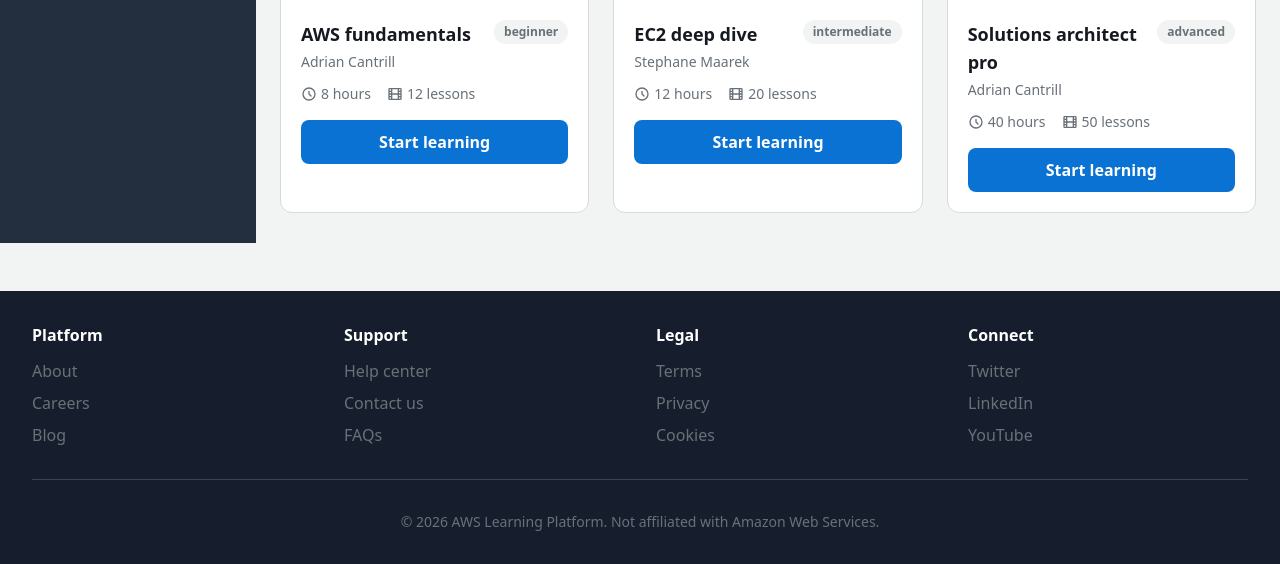
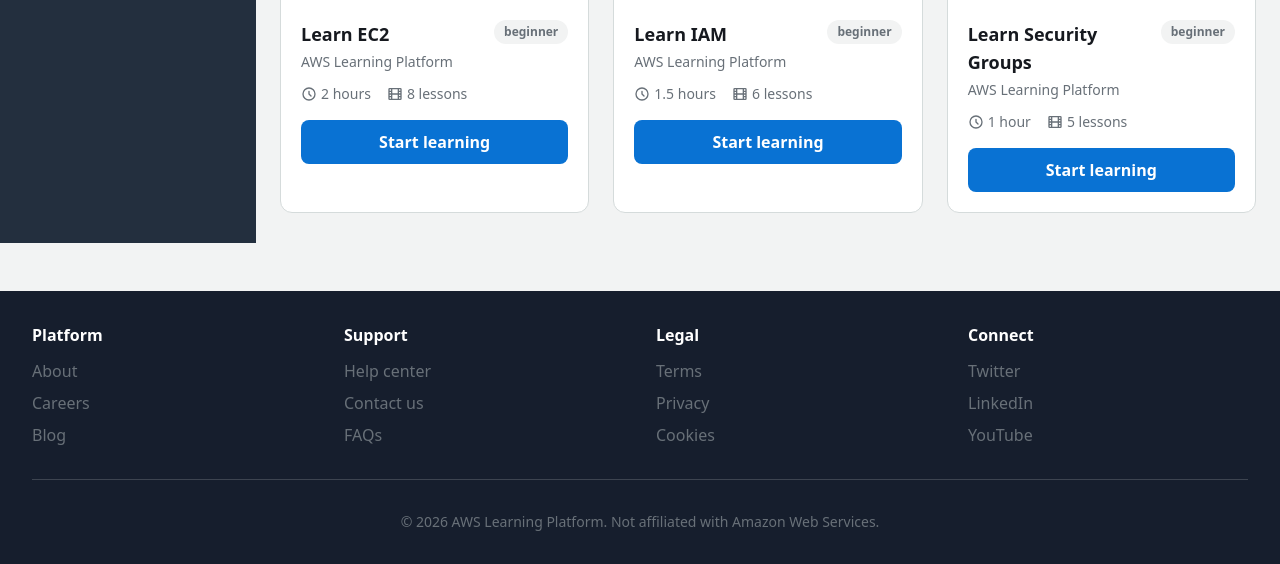
Before and after one commit to yathish2703/AWS, a Flask app: page /category/security in a window 1280 px wide. Shown: the part 621-1185 px from the top of the page. Run offline with Flask 3, Linux system fonts and the light colour scheme; some libraries are stand-ins or nearby versions.

Commit message:
Route dashboard courses to topic pages
Updates the learning dashboard to focus on three beginner quick-start topics (EC2, IAM, and Security Groups) and links each card directly to its dedicated learning URL. Course, lesson, and quiz routes now redirect to those topic pages instead of rendering legacy mock lesson/quiz content, and the obsolete “Continue learning” section has been removed to match the new flow.

```diff
--- a/aws-platform-new/app.py
+++ b/aws-platform-new/app.py
@@ -8,105 +8,91 @@
 # Mock data - structure for easy API swap later
 COURSES = [
     {
-        'id': 1,
-        'title': 'AWS fundamentals',
-        'instructor': 'Adrian Cantrill',
-        'thumbnail': 'https://via.placeholder.com/400x225/232F3E/FFFFFF?text=AWS+Fundamentals',
-        'progress': 45,
+        'id': 4,
+        'title': 'Learn EC2',
+        'instructor': 'AWS Learning Platform',
+        'thumbnail': 'https://via.placeholder.com/400x225/232F3E/FFFFFF?text=Learn+EC2',
+        'progress': 0,
         'difficulty': 'beginner',
-        'duration': '8 hours',
+        'duration': '2 hours',
         'locked': False,
-        'lessons': 12,
-        'completed_lessons': 5
+        'lessons': 8,
+        'completed_lessons': 0,
+        'url': '/learn/ec2'
     },
     {
-        'id': 2,
-        'title': 'EC2 deep dive',
-        'instructor': 'Stephane Maarek',
-        'thumbnail': 'https://via.placeholder.com/400x225/232F3E/FFFFFF?text=EC2+Deep+Dive',
+        'id': 5,
+        'title': 'Learn IAM',
+        'instructor': 'AWS Learning Platform',
+        'thumbnail': 'https://via.placeholder.com/400x225/232F3E/FFFFFF?text=Learn+IAM',
         'progress': 0,
-        'difficulty': 'intermediate',
-        'duration': '12 hours',
+        'difficulty': 'beginner',
+        'duration': '1.5 hours',
         'locked': False,
-        'lessons': 20,
-        'completed_lessons': 0
+        'lessons': 6,
+        'completed_lessons': 0,
+        'url': '/learn/iam'
     },
     {
-        'id': 3,
-        'title': 'Solutions architect pro',
-        'instructor': 'Adrian Cantrill',
-        'thumbnail': 'https://via.placeholder.com/400x225/232F3E/FFFFFF?text=Solutions+Architect',
+        'id': 6,
+        'title': 'Learn Security Groups',
+        'instructor': 'AWS Learning Platform',
+        'thumbnail': 'https://via.placeholder.com/400x225/232F3E/FFFFFF?text=Learn+Security+Groups',
         'progress': 0,
-        'difficulty': 'advanced',
-        'duration': '40 hours',
-        'locked': True,
-        'lessons': 50,
-        'completed_lessons': 0
+        'difficulty': 'beginner',
+        'duration': '1 hour',
+        'locked': False,
+        'lessons': 5,
+        'completed_lessons': 0,
+        'url': '/learn/security-groups'
     }
 ]
 
-LESSONS = [
-    {'id': 1, 'title': 'Introduction to AWS', 'duration': '8:45', 'completed': True},
-    {'id': 2, 'title': 'AWS global infrastructure', 'duration': '12:30', 'completed': True},
-    {'id': 3, 'title': 'IAM fundamentals', 'duration': '15:20', 'completed': True},
-    {'id': 4, 'title': 'EC2 basics', 'duration': '18:15', 'completed': True},
-    {'id': 5, 'title': 'Security groups', 'duration': '10:45', 'completed': True},
-    {'id': 6, 'title': 'EBS volumes', 'duration': '14:30', 'completed': False},
-    {'id': 7, 'title': 'EBS snapshots', 'duration': '9:20', 'completed': False},
-    {'id': 8, 'title': 'AMI overview', 'duration': '11:50', 'completed': False},
-]
+LESSONS = []
 
-QUIZ_QUESTIONS = [
-    {
-        'id': 1,
-        'question': 'Which service provides virtual servers in AWS?',
-        'options': ['Lambda', 'EC2', 'S3', 'RDS'],
-        'correct': 1
-    },
-    {
-        'id': 2,
-        'question': 'What does IAM stand for?',
-        'options': ['Internet Access Management', 'Identity and Access Management', 'Internal Authentication Module', 'Integrated Application Manager'],
-        'correct': 1
-    },
-    {
-        'id': 3,
-        'question': 'Which pricing model offers up to 90% discount?',
-        'options': ['On-Demand', 'Reserved Instances', 'Spot Instances', 'Dedicated Hosts'],
-        'correct': 2
-    }
-]
+QUIZ_QUESTIONS = []
 
 @app.route('/')
 def dashboard():
     stats = {
-        'enrolled': 12,
-        'completed': 5,
-        'hours': 47
+        'enrolled': 3,
+        'completed': 0,
+        'hours': 4.5
     }
     return render_template('dashboard.html', courses=COURSES, stats=stats)
 
 @app.route('/course/<int:course_id>')
 def course(course_id):
+    # Redirect to the appropriate learning page
     course = next((c for c in COURSES if c['id'] == course_id), None)
     if not course:
         return "Course not found", 404
-    return render_template('course.html', course=course, lessons=LESSONS)
+    if 'url' in course:
+        from flask import redirect
+        return redirect(course['url'])
+    return "Course not found", 404
 
 @app.route('/lesson/<int:course_id>/<int:lesson_id>')
 def lesson(course_id, lesson_id):
+    # Redirect to the appropriate learning page
     course = next((c for c in COURSES if c['id'] == course_id), None)
-    lesson = next((l for l in LESSONS if l['id'] == lesson_id), None)
-    if not course or not lesson:
-        return "Not found", 404
-    return render_template('lesson.html', course=course, lesson=lesson, lessons=LESSONS)
+    if not course:
+        return "Course not found", 404
+    if 'url' in course:
+        from flask import redirect
+        return redirect(course['url'])
+    return "Not found", 404
 
 @app.route('/quiz/<int:course_id>')
 def quiz(course_id):
+    # Redirect to the appropriate learning page
     course = next((c for c in COURSES if c['id'] == course_id), None)
     if not course:
         return "Course not found", 404
-    return render_template('quiz.html', course=course, questions=QUIZ_QUESTIONS)
+    if 'url' in course:
+        from flask import redirect
+        return redirect(course['url'])
+    return "Not found", 404
 
 @app.route('/how-cloud-works')
 def how_cloud_works():
--- a/aws-platform-new/templates/base.html
+++ b/aws-platform-new/templates/base.html
@@ -104,7 +104,7 @@
                         <span>How cloud works</span>
                     </a>
 
-                    <a href="/" class="flex items-center space-x-3 px-4 py-3 rounded-lg hover:bg-brand-anchor transition-colors">
+                    <a href="/category/compute" class="flex items-center space-x-3 px-4 py-3 rounded-lg hover:bg-brand-anchor transition-colors">
                         <svg class="w-5 h-5" fill="none" stroke="currentColor" viewBox="0 0 24 24">
                             <path stroke-linecap="round" stroke-linejoin="round" stroke-width="2" d="M12 6.253v13m0-13C10.832 5.477 9.246 5 7.5 5S4.168 5.477 3 6.253v13C4.168 18.477 5.754 18 7.5 18s3.332.477 4.5 1.253m0-13C13.168 5.477 14.754 5 16.5 5c1.747 0 3.332.477 4.5 1.253v13C19.832 18.477 18.247 18 16.5 18c-1.746 0-3.332.477-4.5 1.253" />
                         </svg>
```
Also changed, not shown: aws-platform-new/templates/dashboard.html (+1 -39 lines).
